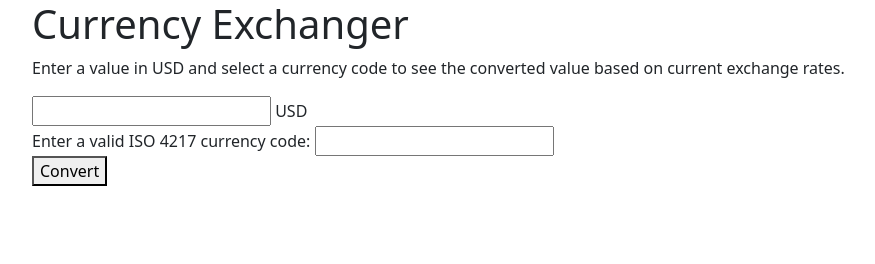
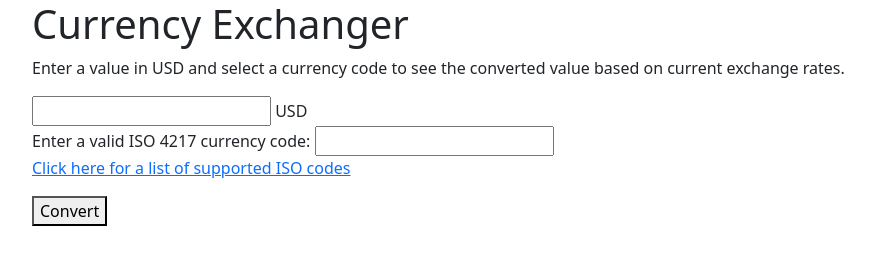
Before and after one commit to MaxBetich/currency-exchanger, a website built with webpack: page src/index.html in a window 1280 px wide. Shown: the whole page, without its empty margins (50-925 px from the left). Built offline with nearby package versions, Linux system fonts and the light colour scheme.

Commit message:
add link to api site showing currency code options

```diff
--- a/src/index.html
+++ b/src/index.html
@@ -11,6 +11,7 @@
       <label for="input-value">USD</label><br>
       <label for="code">Enter a valid ISO 4217 currency code:</label>
       <input id="code" type="text" name="code"><br>
+      <p><a href="https://www.exchangerate-api.com/docs/supported-currencies">Click here for a list of supported ISO codes</a></p>
       <button type="submit" class="button-success">Convert</button>
     </form>
     <div id="response"></div>
```
